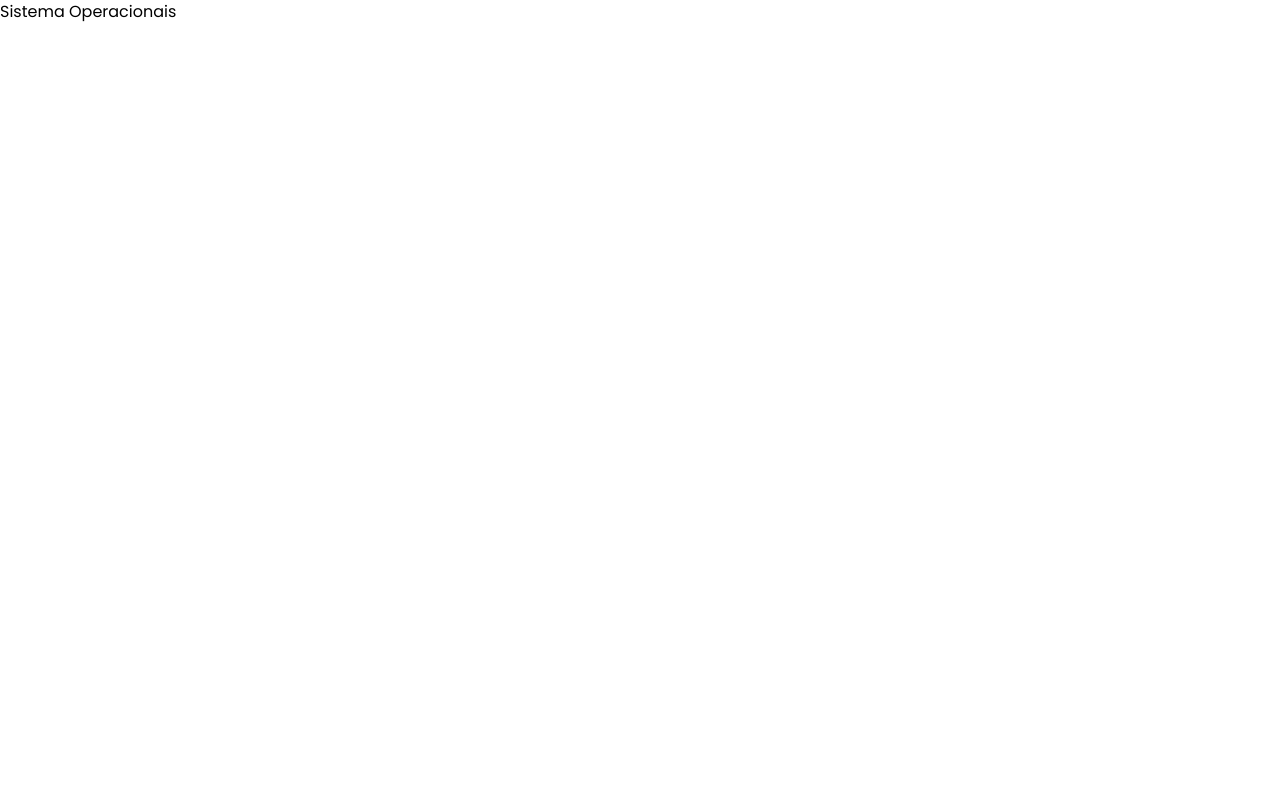
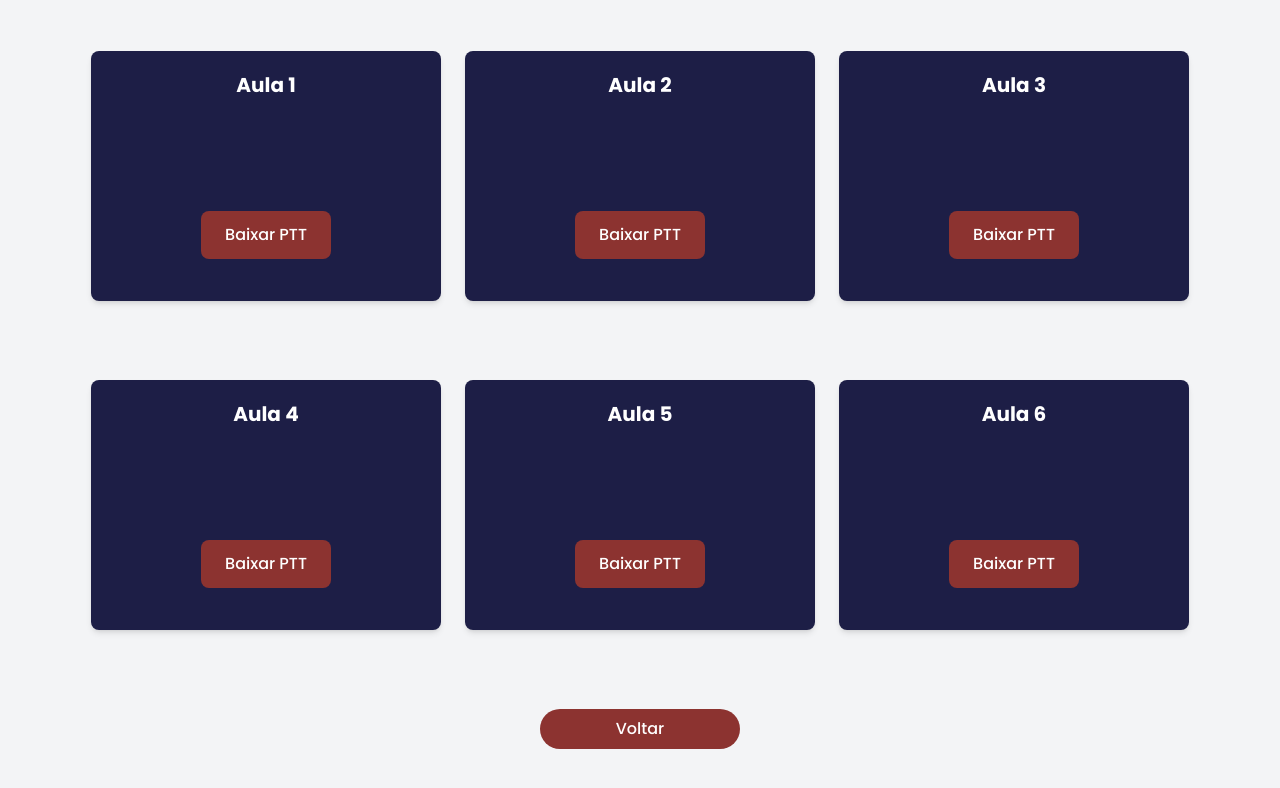
Before and after one commit to adrieeltorres1/pptGerenciador, a React (Vite) app: page /SistemasOperacionais in a window 1280 px wide. Shown: the top 788 px of the page. Built offline with nearby package versions, Linux system fonts and the light colour scheme.

Commit message:
Estilizando

```diff
--- a/pages/SistemasOperacionais.jsx
+++ b/pages/SistemasOperacionais.jsx
@@ -1,8 +1,74 @@
 const SistemasOperacionais = () => {
     return (
+        <>
+           <div className="flex flex-wrap gap-6 justify-center items-center p-6 bg-gray-100 min-h-screen">
+        <div className="bg-[#1d1e46] w-[350px] h-[250px] rounded-lg text-white shadow-md">
+          <h2 className="flex justify-center text-xl font-bold mb-4 mt-5">Aula 1</h2>
+          <div className="flex justify-center mt-28">
+            <button
+              className=" px-6 py-3 bg-vermelho-danger text-white font-medium rounded-lg hover:bg-[#4e151c] transition-all duration-300"
+              onClick={() => {
+                window.open("https://drive.google.com/uc?exporte=download&id=1JbfzlZ9B5X11JUFeinDRIO52pdRcwUBF", "_blank");
+              }}
+            >
+              Baixar PTT
+            </button>
+          </div>
+        </div>
 
-        <>
-            <h1>Sistema Operacionais</h1>
+        <div className="bg-[#1d1e46] w-[350px] h-[250px]  rounded-lg text-white shadow-md">
+          <h2 className="flex justify-center text-xl font-bold mb-4 mt-5">Aula 2</h2>
+          <div className="flex justify-center mt-28" >
+            <button
+              className=" px-6 py-3 bg-vermelho-danger text-white font-medium rounded-lg hover:bg-[#4e151c]">Baixar PTT</button>
+          </div>
+        </div>
+
+        <div className="bg-[#1d1e46] w-[350px] h-[250px]  rounded-lg text-white shadow-md">
+          <h2 className="flex justify-center text-xl font-bold mb-4 mt-5">Aula 3</h2>
+          <div className="flex justify-center mt-28" >
+            <button
+              className=" px-6 py-3 bg-vermelho-danger text-white font-medium rounded-lg hover:bg-[#4e151c]">Baixar PTT</button>
+          </div>
+        </div>
+
+        <div className="bg-[#1d1e46] w-[350px] h-[250px]  rounded-lg text-white shadow-md">
+          <h2 className="flex justify-center text-xl font-bold mb-4 mt-5">Aula 4</h2>
+          <div className="flex justify-center mt-28" >
+            <button
+              className=" px-6 py-3 bg-vermelho-danger text-white font-medium rounded-lg hover:bg-[#4e151c]">Baixar PTT</button>
+          </div>
+        </div>
+
+        <div className="bg-[#1d1e46] w-[350px] h-[250px] rounded-lg text-white shadow-md">
+          <h2 className="flex justify-center text-xl font-bold mb-4 mt-5">Aula 5</h2>
+          <div className="flex justify-center mt-28">
+            <button
+              className=" px-6 py-3 bg-vermelho-danger text-white font-medium rounded-lg hover:bg-[#4e151c]">Baixar PTT
+            </button>
+          </div>
+        </div>
+
+        <div className="bg-[#1d1e46] w-[350px] h-[250px] rounded-lg text-white shadow-md">
+          <h2 className="flex justify-center text-xl font-bold mb-4 mt-5">Aula 6</h2>
+          <div className="flex justify-center mt-28">
+            <button
+              className=" px-6 py-3 bg-vermelho-danger text-white font-medium rounded-lg hover:bg-[#4e151c]">Baixar PTT
+            </button>
+          </div>
+        </div>
+
+        <div className="flex justify-center w-full">
+          <button
+            className=" w-[200px] h-[40px] bg-vermelho-danger text-white font-medium rounded-full hover:bg-[#4e151c]"
+            onClick={() =>
+              navigate("/")
+            }
+          >
+            Voltar
+          </button>
+        </div>
+      </div>
         </>
     );
 }
```
Also changed, not shown: pages/BancoDeDados.jsx (+6 -8 lines).
